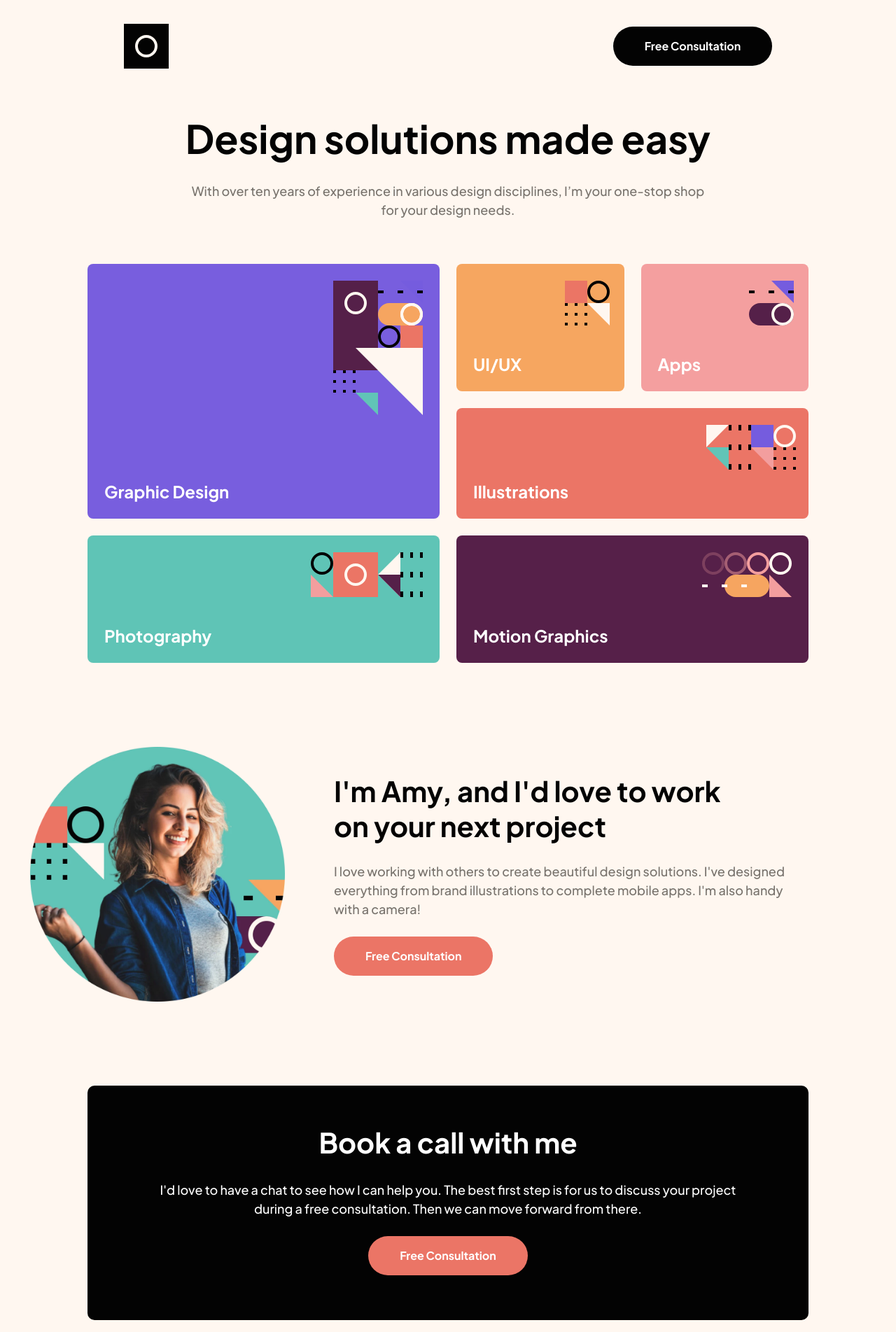
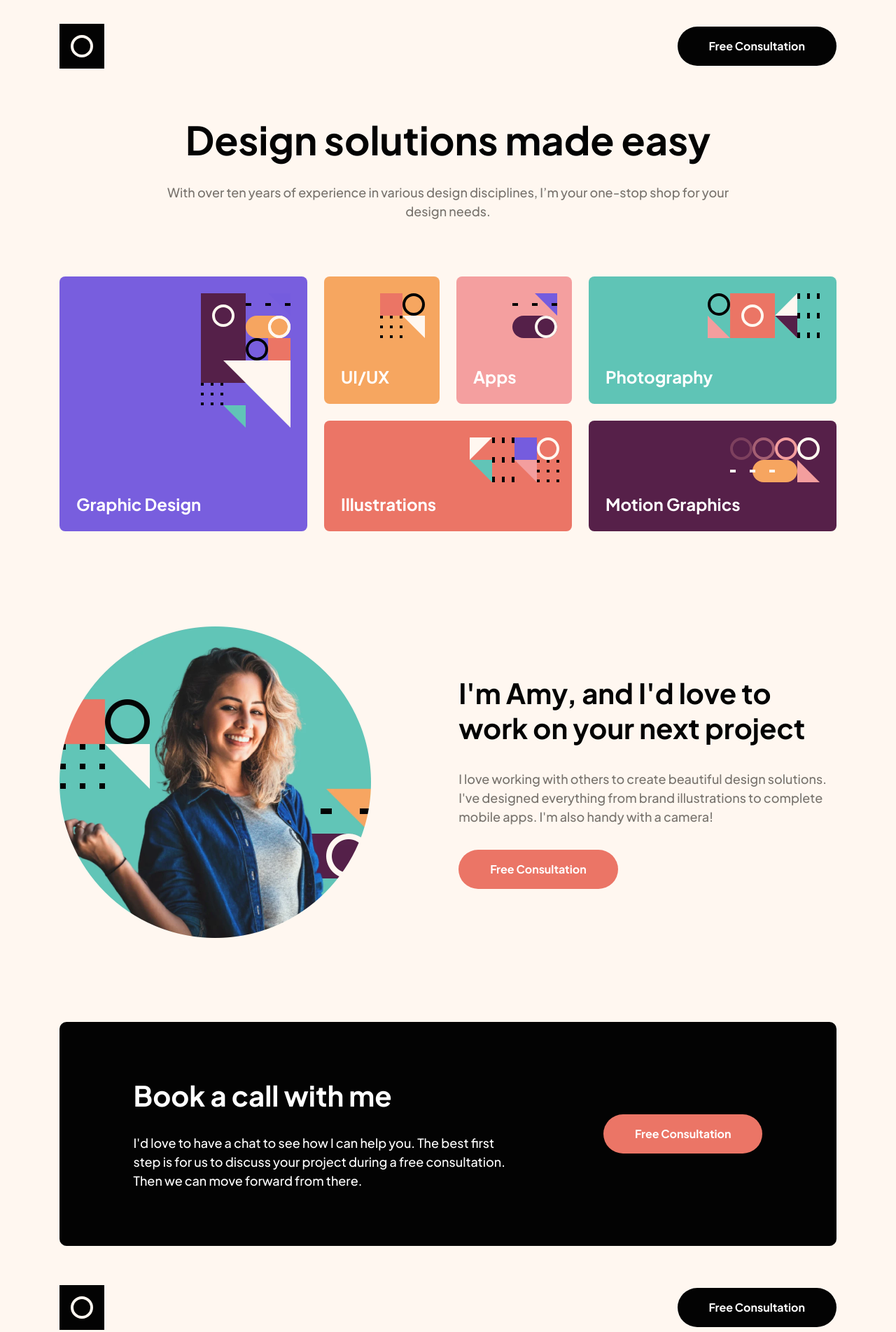
Before and after one commit to MattPahuta/single-page-design-portfolio, a plain HTML site: page index.html in a window 1280 px wide. Shown: the top 1903 px of the page at 70% size. Drawn offline with Linux system fonts and the light colour scheme.

Commit message:
Add desktop-view layout styles

```diff
--- a/css/styles.css
+++ b/css/styles.css
@@ -129,6 +129,13 @@ h6 {
   }
 }
 
+@media (min-width: 72rem) {
+  .container {
+    padding-inline: 0;
+  }
+}
+
+
 /* color backgrounds */
 .blue-bg { background: var(--clr-galactic-blue); }
 .yellow-bg { background: var(--clr-summer-yellow); }
@@ -172,6 +179,20 @@ h6 {
   clip: rect(0, 0, 0, 0);
   white-space: nowrap;
   border: 0;
+}
+
+body {
+  min-height: 100vh;
+  display: flex;
+  justify-content: center;
+  font-family: var(--ff-sans);
+  font-size: var(--fs-400);
+  font-weight: var(--fw-500);
+  line-height: 1.6;
+  text-align: center;
+
+  background-color: var(--clr-light-cream);
+  color: var(--clr-medium-brown);
 }
 
 /* Components */
@@ -228,19 +249,7 @@ a.arrow-btn {
 
 /* General Styles */
 
-body {
-  min-height: 100vh;
-  display: grid;
-  grid-template-rows: auto 1fr auto;
-  font-family: var(--ff-sans);
-  font-size: var(--fs-400);
-  font-weight: var(--fw-500);
-  line-height: 1.6;
-  text-align: center;
 
-  background-color: var(--clr-light-cream);
-  color: var(--clr-medium-brown);
-}
 
 h1, h2, h3 {
   color: var(--clr-black);
@@ -319,9 +328,26 @@ h2 {
   .intro h1 {
     margin-bottom: 1.7rem;
   }
+
+
   .services,
   .about {
     margin-bottom: 7.5rem;
+  }
+}
+
+@media (min-width: 72rem) {
+  .header {
+    margin-bottom: 5rem;
+  }
+  .top-bar {
+    margin-bottom: 4.125rem;
+  }
+  .intro p {
+    max-width: 75%;
+  }
+  .services {
+    margin-bottom: 8.5rem;
   }
 }
 
@@ -416,6 +442,20 @@ h2 {
 
 }
 
+@media (min-width: 72rem) {
+  .services-grid {
+    grid-template-columns: repeat(6, 1fr);
+    grid-template-areas:
+      "gd gd ui-ux apps photo photo"
+      "gd gd illustrate illustrate motion-g motion-g";
+  }
+  .illustrations,
+  .motion-graphics {
+    gap: 1rem;
+  }
+
+}
+
 
 /* About Section */
 
@@ -464,6 +504,22 @@ h2 {
 }
 
 
+
+/* Footer */
+.footer {
+  width: 100%;
+}
+
+.footer-bar {
+  padding-bottom: 2rem;
+}
+
+@media (min-width: 40rem) {
+  .footer-bar {
+    padding-bottom: 3.5rem;
+  }
+}
+
 @media (min-width: 40rem) {
   .about {
     flex-direction: row;
@@ -486,20 +542,34 @@ h2 {
   }
 }
 
-
-
-
-
-/* Footer */
-.footer {
-  width: 100%;
-}
-
-.footer-bar {
-  padding-bottom: 2rem;
-}
-@media (min-width: 40rem) {
+@media (min-width: 72rem) {
+  .about {
+    gap: 7.825rem;
+  }
+  .about-img {
+    max-width: 445px;
+    margin-left: 0;
+  }
+  .about-content {
+    gap: 2.125rem;
+  }
+  .contact {
+    margin-bottom: 3.5rem;
+  }
+  .contact-content {
+    padding: 5rem 0;
+    flex-direction: row;
+    justify-content: space-evenly;
+    align-items: center;
+  }
+  .contact-text > * {
+    text-align: left;
+  }
+  .contact-text {
+    align-items: flex-start;
+    max-width: 33.75rem;
+  }
   .footer-bar {
-    padding-bottom: 3.5rem;
+    padding-bottom: 4rem;
   }
 }
--- a/index.html
+++ b/index.html
@@ -11,8 +11,10 @@
   <title>Frontend Mentor | Single-page design portfolio</title>
 </head>
 <body>
-  <header class="container header">
-    <!-- <div class="container"> -->
+  <!-- begin page wrapper -->
+  <div class="container">
+
+  <header class="header">
       <div class="flex top-bar">
         <img src="./assets/logo.svg" alt="logo" class="logo">
         <a href="#" class="button btn-primary">Free Consultation</a>
@@ -21,11 +23,10 @@
         <h1>Design solutions made easy</h1>
         <p>With over ten years of experience in various design disciplines, I’m your one-stop shop for your design needs.</p>
       </div>
-    <!-- </div> -->
   </header>
 
   <main class="main">
-    <div class="container">
+
       <section id="services" class="services">
         <div class="services-grid">
           <figure class="service-block blue-bg graphic-design">
@@ -63,14 +64,15 @@
           <a href="#" class="button btn-alt">Free Consultation</a>
         </div>
       </section>
-    </div>
+
 
     <!-- slider section -->
     <!-- <section class="work work-slider">
       <h2>My Work</h2>
     </section> -->
 
-    <section id="contact" class="container contact">
+
+    <section id="contact" class="contact">
       <div class="contact-content flex">
         <div class="contact-text flex">
           <h2 class="inverse-heading">Book a call with me</h2>
@@ -81,12 +83,14 @@
     </section>
   </main>
 
-  <footer class="container footer">
+  <footer class="footer">
     <div class="flex footer-bar">
       <img src="./assets/logo.svg" alt="logo" class="logo">
       <a href="#" class="button btn-primary">Free Consultation</a>
     </div>
   </footer>
+  <!-- end page wrapper -->
+  </div>
 
   <script src="./js/app.js"></script>
 </body>
```
